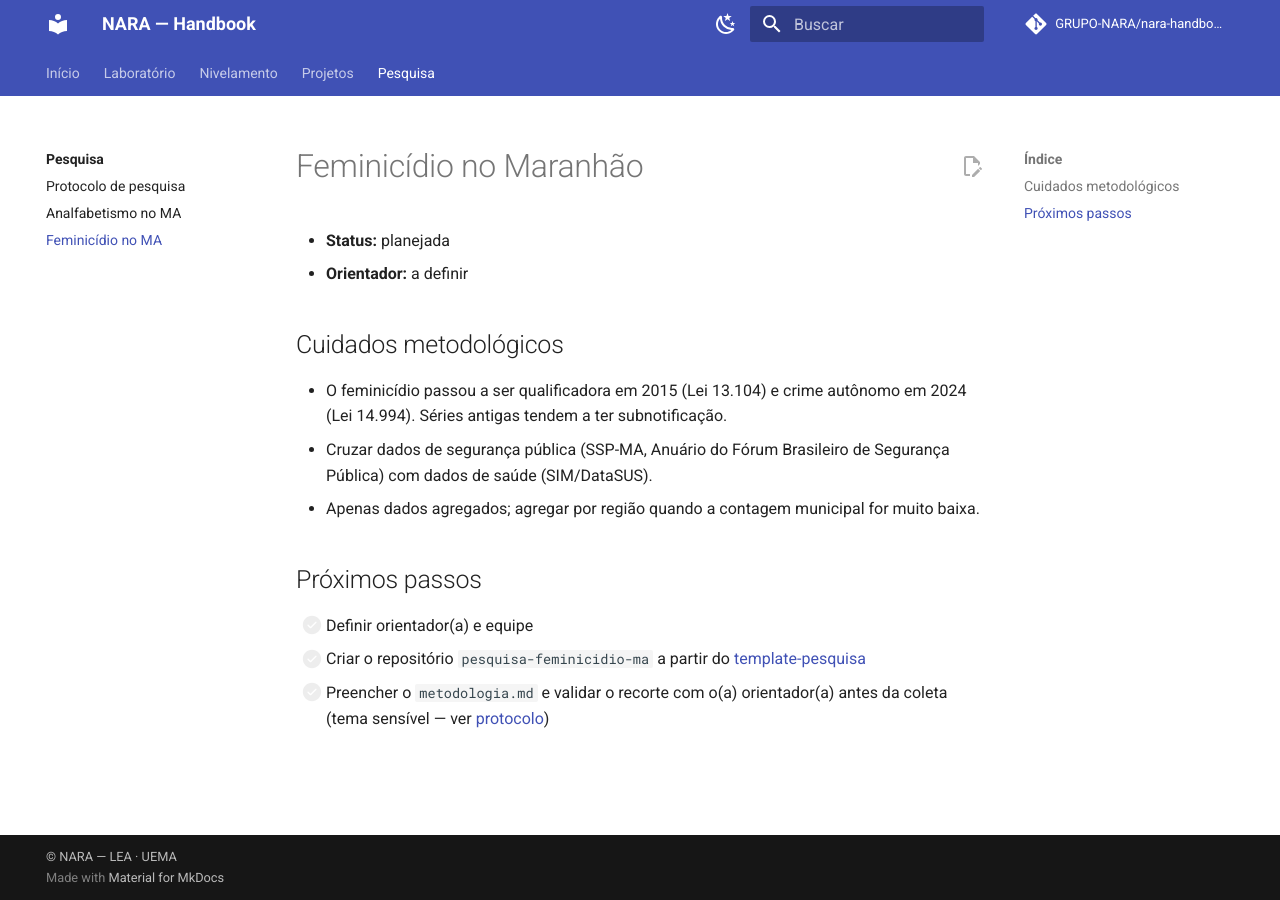
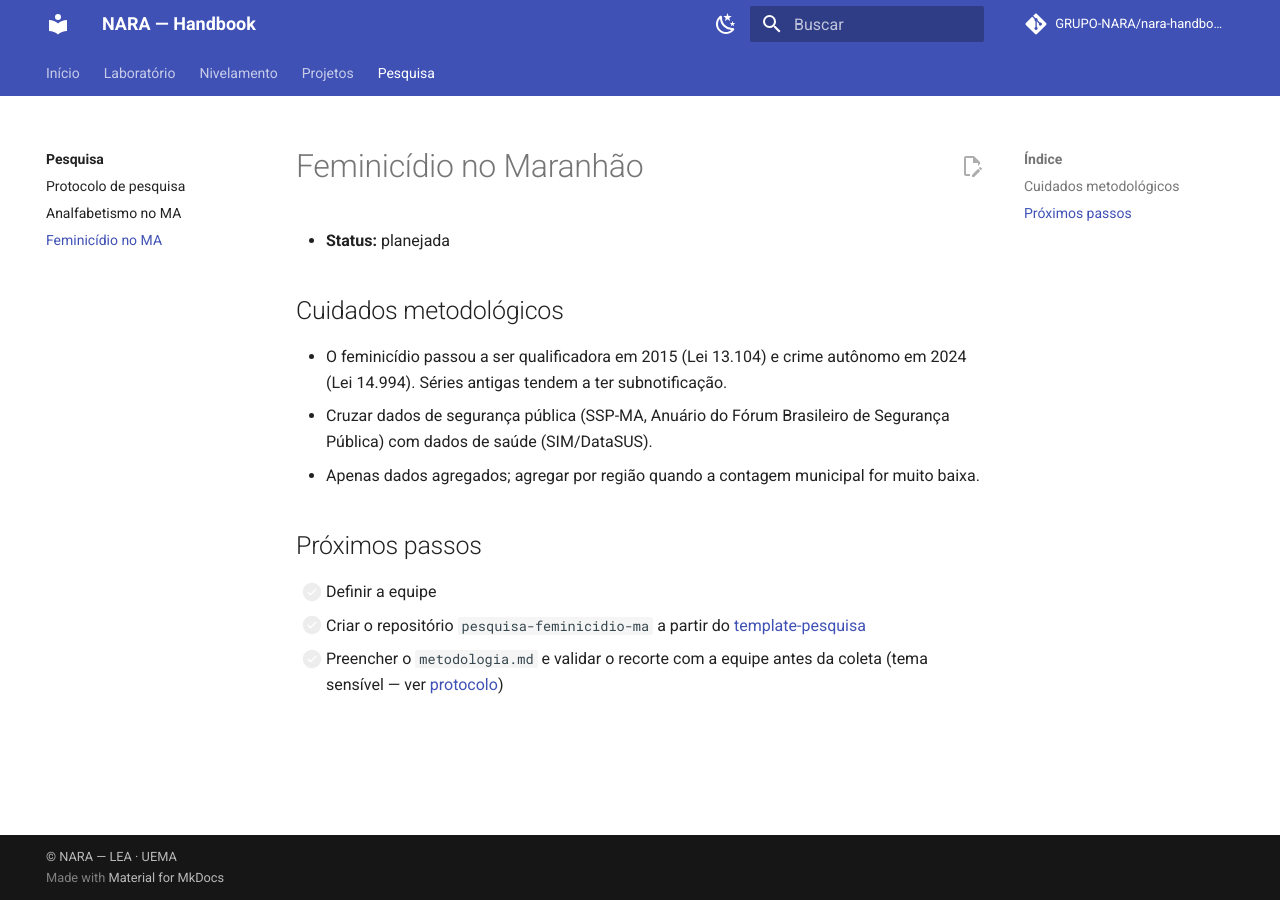
Before and after one commit to GRUPO-NARA/nara-handbook, an MkDocs documentation site: the page built from docs/pesquisa/feminicidio.md, in a window 1280 px wide. Built offline with MkDocs 1.6.1 and Material for MkDocs 9.7.7, drawn with Linux system fonts in a browser that asks for light colours; comment, search, counter and statistics services are not loaded.

Commit message:
docs: GitHub do Luca e remove o orientador das pesquisas
Co-Authored-By: Claude Opus 5.5 <noreply@anthropic.com>
Claude-Session: https://claude.ai/code/session_01BnLS3vY5JntDgEbjf4BX9L

```diff
--- a/docs/pesquisa/feminicidio.md
+++ b/docs/pesquisa/feminicidio.md
@@ -1,7 +1,6 @@
 # Feminicídio no Maranhão
 
 - **Status:** planejada
-- **Orientador:** a definir
 
 ## Cuidados metodológicos
 
@@ -11,6 +10,6 @@
 
 ## Próximos passos
 
-- [ ] Definir orientador(a) e equipe
+- [ ] Definir a equipe
 - [ ] Criar o repositório `pesquisa-feminicidio-ma` a partir do [template-pesquisa](https://github.com/GRUPO-NARA/template-pesquisa)
-- [ ] Preencher o `metodologia.md` e validar o recorte com o(a) orientador(a) antes da coleta (tema sensível — ver [protocolo](protocolo.md#5-etica-e-privacidade))
+- [ ] Preencher o `metodologia.md` e validar o recorte com a equipe antes da coleta (tema sensível — ver [protocolo](protocolo.md#5-etica-e-privacidade))
```
Also changed, not shown: docs/pesquisa/protocolo.md (+2 -3 lines), 2 other files.
